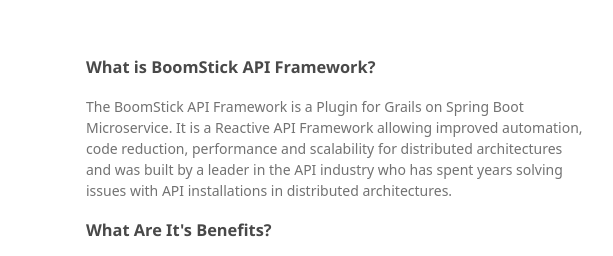
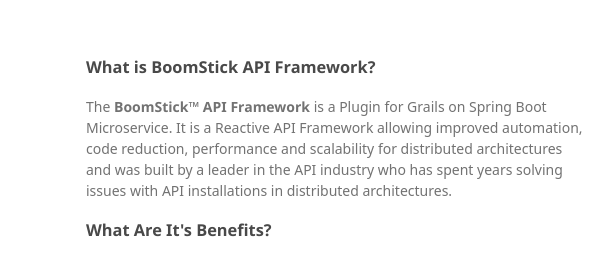
Before and after one commit to miqui/Beapi-API-Framework, a plain HTML site: page index.html in a window 1280 px wide. Shown: the top 256 px of the page, 484-1097 px from the left. Drawn offline with Linux system fonts and the light colour scheme; a web font is replaced by a local one.

Commit message:
Update index.html

```diff
--- a/index.html
+++ b/index.html
@@ -41,7 +41,7 @@
       <section>
         <h3><a id="welcome-to-github-pages" class="anchor" href="#welcome-to-github-pages" aria-hidden="true"><span aria-hidden="true" class="octicon octicon-link"></span></a>What is BoomStick API Framework?</h3>
 
-<p>The BoomStick API Framework is a Plugin for Grails on Spring Boot Microservice. It is a Reactive API Framework allowing improved automation, code reduction, performance and scalability for distributed architectures and was built by a leader in the API industry who has spent years solving issues with API installations in distributed architectures.</p>
+<p>The <b>BoomStick&#8482; API Framework</b> is a Plugin for Grails on Spring Boot Microservice. It is a Reactive API Framework allowing improved automation, code reduction, performance and scalability for distributed architectures and was built by a leader in the API industry who has spent years solving issues with API installations in distributed architectures.</p>
 
 <h3>
 <a id="designer-templates" class="anchor" href="#designer-templates" aria-hidden="true"><span aria-hidden="true" class="octicon octicon-link"></span></a>What Are It's Benefits?</h3>
```
